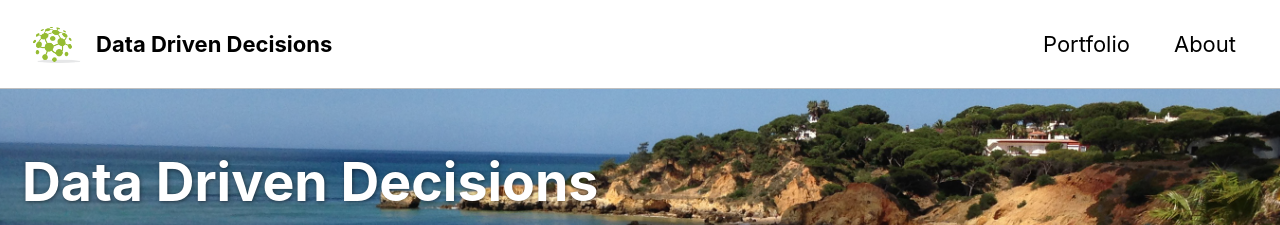
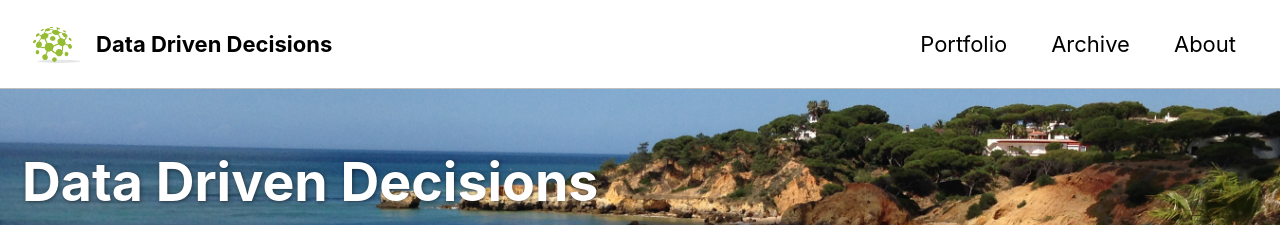
Before and after one commit to vidigaljoao/vidigaljoao.github.io, a Jekyll site: the page built from index.html, in a window 1280 px wide and 900 px high. Shown: the top 225 px of the window. Built offline with Jekyll 4.4.1, drawn with Linux system fonts in a browser that asks for light colours; cached includes are drawn as plain includes; nearby versions of some CDN libraries; the list of posts is cut into pages by our own code.

Commit message:
Add archive

```diff
--- a/_data/navigation.yml
+++ b/_data/navigation.yml
@@ -2,5 +2,7 @@
 main:
   - title: "Portfolio"
     url: /portfolio/
+  - title: "Archive"
+    url: /tags
   - title: "About"
     url: /about/
```
